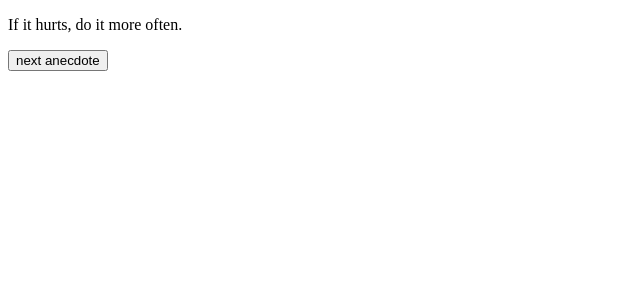
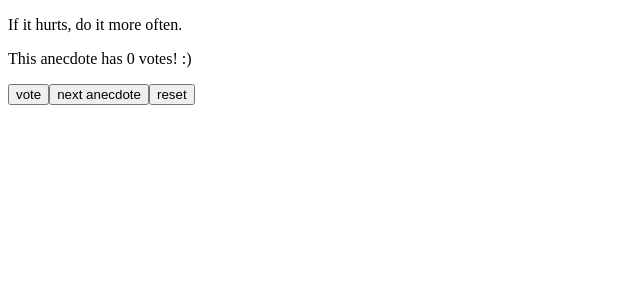
Before and after one commit to adelicia-js/fullstackopen-exercises, a React (Create React App) app in the folder part1/anecdotes/: page / in a window 1280 px wide. Shown: the top 300 px of the page, without its empty margins (0-640 px from the left). Built offline with nearby package versions, Linux system fonts and the light colour scheme.

Commit message:
part 1.13

```diff
--- a/part1/anecdotes/src/App.js
+++ b/part1/anecdotes/src/App.js
@@ -14,8 +14,10 @@ const App = () => {
   ];
 
   const [selected, setSelected] = useState(0);
+  const [votes, setVotes] = useState([0,0,0,0,0,0,0,0]);
+  const copy = [...votes];
 
-  console.log('anecdote number: ', selected);
+  console.log('anecdote number: ', selected + '\nvotes count: ' + votes);
 
   const ranNum = (min,max) => {
     return Math.floor(Math.random() * (max-min)) + min;
@@ -27,10 +29,25 @@ const App = () => {
     setSelected(anec);
   }
 
+  const updateVote = () => {
+    copy[selected] += 1;
+    setVotes(copy);
+    console.log('copy..',copy)
+    console.log('updated points...',votes);
+  }
+
+  const reset = () => {
+    setSelected(0);
+    setVotes([0,0,0,0,0,0,0,0]);
+  }
+
   return (
     <div>
       <p id='anecdote'>{anecdotes[selected]}</p>
+      <p>This anecdote has {votes[selected]} votes! :{')'}</p>
+      <button onClick={updateVote}>vote</button>
       <button onClick={ranAnec}>next anecdote</button>
+      <button onClick={reset}>reset</button>
     </div>
   );
 };
```
